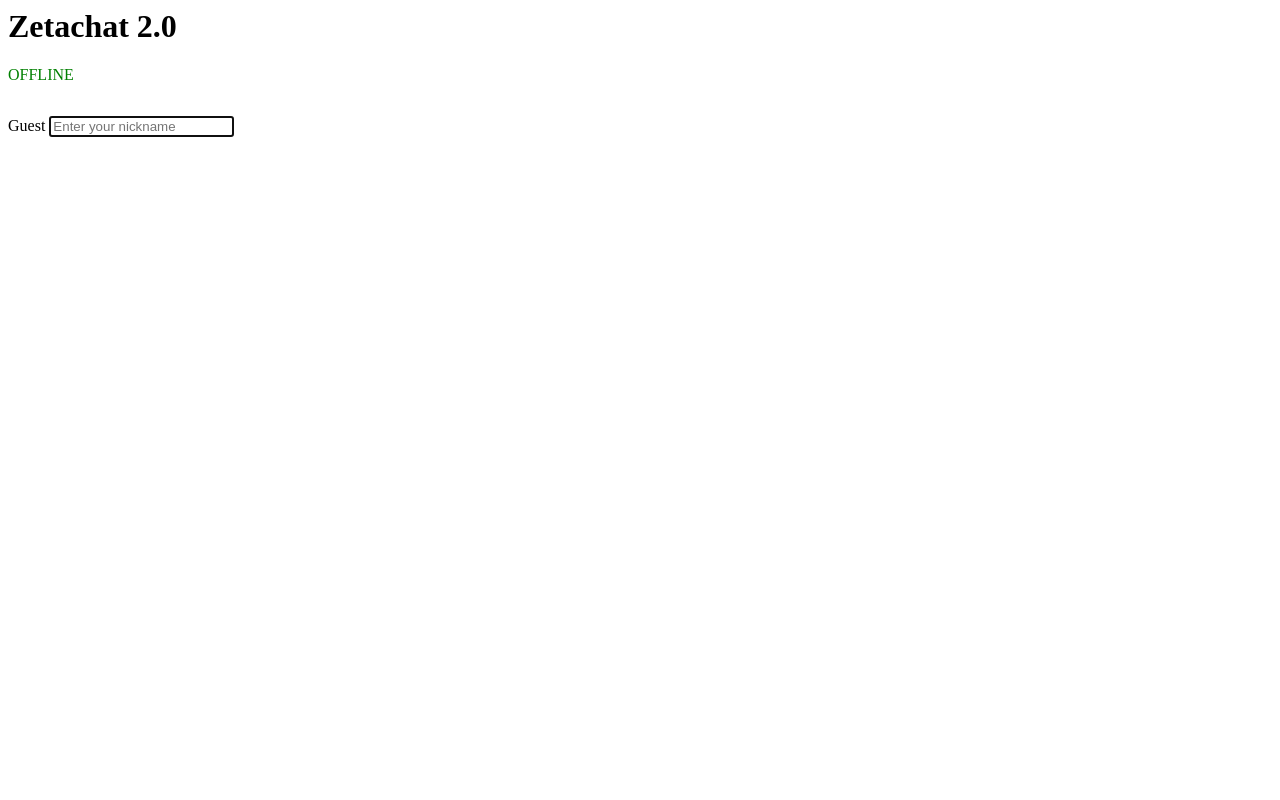
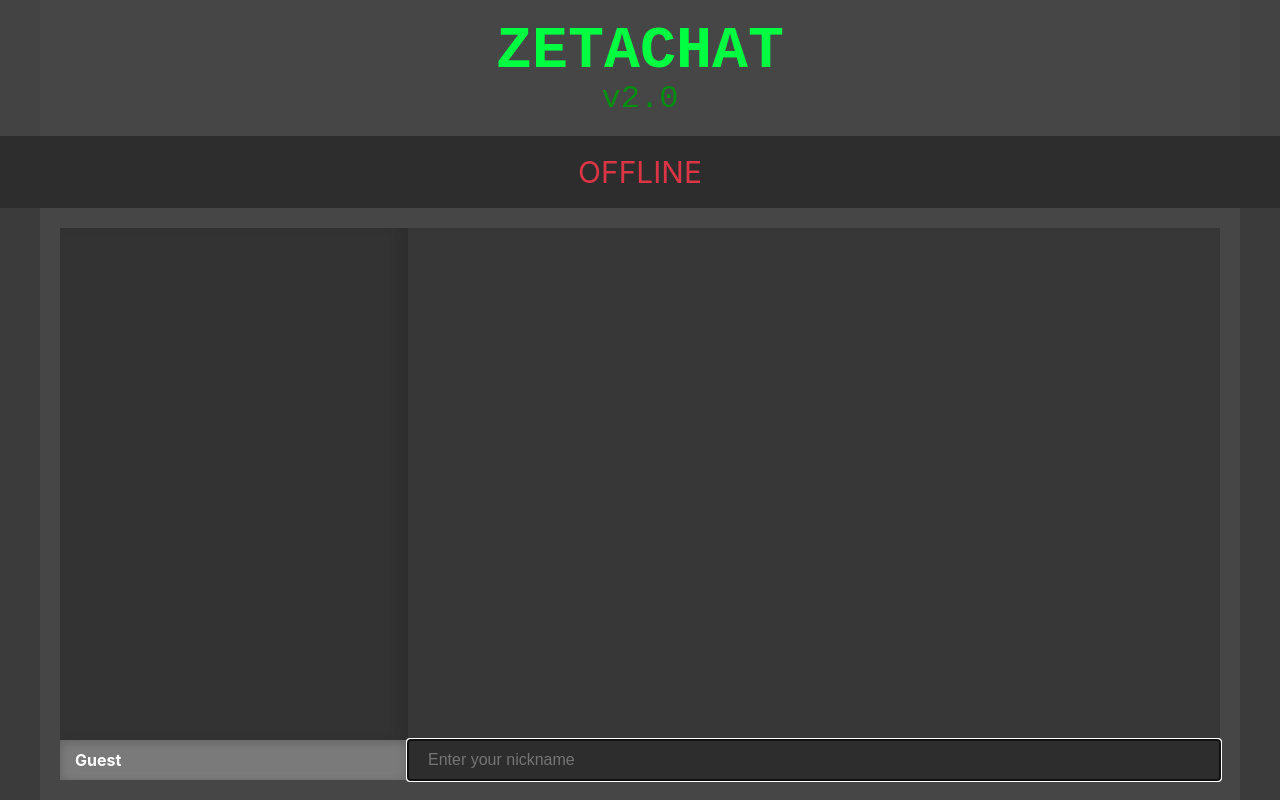
Before and after one commit to OskarZeta/Chat, a website built with webpack: page public/index.html in a window 1280 px wide. Built offline with nearby package versions, Linux system fonts and the light colour scheme; no server answers.

Commit message:
Added some styling

```diff
--- a/public/index.html
+++ b/public/index.html
@@ -3,25 +3,39 @@
   <meta charset="UTF-8">
   <link rel="stylesheet" href="assets/css/bundle.css">
   <link href="favicon.ico" rel="icon" type="image/x-icon">
+  <!-- <link href="https://fonts.googleapis.com/css?family=VT323&display=swap" rel="stylesheet"> -->
   <title>Zetachat 2.0</title>
 </head>
 <body>
-    <header>
-      <h1>Zetachat 2.0</h1>
+  <div class="app app--dark">
+    <header class="header">
+      <div class="container container--header">
+        <h1>zetachat</h1>
+        <span class="header__version">v2.0</span>
+      </div>
     </header>
-    <main>
-      <div id="status">OFFLINE</div>
-      <div class="content">
-        <ul class="content__users" id="users"></ul>
-        <ul class="content__messages" id="messages"></ul>
+    <main class="content">
+      <section class="content__status">
+        <div class="container">
+          <span class="content__status-value content__status-value--offline" id="status">OFFLINE</span>
         </div>
-      <form id="form">
-        <div>
-          <span id="nickname">Guest</span>
-          <input type="text" id="input" required autofocus autocomplete="off" placeholder="Enter your nickname">
+      </section>
+      <section class="chat">
+        <div class="container container--chat">
+          <div class="chat__wrapper">
+            <ul class="chat__users" id="users"></ul>
+            <ul class="chat__messages" id="messages"></ul>
+          </div>
+          <form class="chat__form" id="form">
+            <div class="chat__form-wrapper">
+              <span class="chat__form-nickname" id="nickname">Guest</span>
+              <input class="chat__form-input" type="text" id="input" required autofocus autocomplete="off" placeholder="Enter your nickname">
             </div>
           </form>
+        </div>
+      </section>
     </main>
+  </div>
   <script src="assets/js/bundle.js"></script>
 </body>
 </html>
--- /dev/null
+++ b/src/frontend/css/blocks/app.css
@@ -0,0 +1,9 @@
+.app {
+  display: flex;
+  flex-direction: column;
+  width: 100%;
+  height: 100%;
+}
+.app--dark {
+  background: #2d2d2d;
+}
--- /dev/null
+++ b/src/frontend/css/blocks/chat.css
@@ -0,0 +1,64 @@
+.chat {
+  display: flex;
+  flex-direction: column;
+  flex-grow: 2;
+  background: #3b3b3b;
+}
+.chat__wrapper {
+  display: flex;
+  min-height: 320px;
+  flex-grow: 2;
+  color: rgb(209, 209, 209);
+  font-size: 16px;
+}
+.chat__users {
+  background: #333333;
+  width: 30%;
+  overflow-y: auto;
+  padding: 10px 15px;
+  box-shadow: inset -10px 0px 10px 0px rgba(0, 0, 0, 0.1);
+}
+.chat__user {
+  word-wrap: break-word;
+}
+.chat__messages {
+  background: #373737;
+  width: 70%;
+  overflow-y: auto;
+  padding: 10px;
+}
+.chat__message {
+  padding: 2px 0;
+}
+.chat__timestamp {
+  font-size: 12px;
+  opacity: 0.7;
+}
+.chat__username {
+  font-weight: bold;
+}
+.chat__form {
+  margin: 0;
+}
+.chat__form-wrapper {
+  display: flex;
+}
+.chat__form-nickname {
+  width: 30%;
+  padding: 10px 15px;
+  background: rgba(145, 145, 145, 0.7);
+  color: white;
+  font-weight: bold;
+  box-shadow: inset 0px 2px 10px 0px rgba(0, 0, 0, 0.2);
+}
+.chat__form-input {
+  width: 70%;
+  padding: 10px 20px;
+  background: #2d2d2d;
+  font-size: 16px;
+  color: rgb(209, 209, 209);
+  border: none;
+}
+.chat__text {
+  word-wrap: break-word;
+}
--- /dev/null
+++ b/src/frontend/css/blocks/container.css
@@ -0,0 +1,24 @@
+.container {
+  width: 768px;
+  margin: 0 auto;
+  padding: 20px;
+}
+.container--header {
+  background: #464646;
+}
+.container--chat {
+  height: 100%;
+  display: flex;
+  flex-direction: column;
+  background: #464646;
+}
+@media (min-width: 992px) {
+  .container {
+    width: 992px;
+  }
+}
+@media (min-width: 1200px) {
+  .container {
+    width: 1200px;
+  }
+}
--- a/src/frontend/css/blocks/content.css
+++ b/src/frontend/css/blocks/content.css
@@ -1,10 +1,18 @@
 .content {
   display: flex;
+  flex-direction: column;
+  flex-grow: 2;
 }
-.content__users {
-  background: darkblue;
-  color: white;
+.content__status {
+  text-align: center;
 }
-.content__messages {
-  background: lightblue;
+.content__status-value {
+  font-size: 30px;
+  line-height: 32px;
 }
+.content__status-value--offline {
+  color: #dc3545;
+}
+.content__status-value--online {
+  color: #28a745;
+}
--- /dev/null
+++ b/src/frontend/css/blocks/header.css
@@ -0,0 +1,19 @@
+.header {
+  background: #434343;
+  font-family: 'VT323', monospace;
+}
+.header h1 {
+  color: #00FF41;
+  text-transform: uppercase;
+  font-size: 60px;
+  line-height: 62px;
+  text-align: center;
+  margin: 0;
+}
+.header__version {
+  display: block;
+  text-align: center;
+  font-size: 32px;
+  line-height: 34px;
+  color: #008F11;
+}
--- a/src/frontend/css/style.css
+++ b/src/frontend/css/style.css
@@ -1,11 +1,28 @@
+@import './blocks/app.css';
+@import './blocks/container.css';
+@import './blocks/header.css';
 @import './blocks/content.css';
+@import './blocks/chat.css';
 
+* {
+  box-sizing: border-box;
+}
+body {
+  margin: 0;
+  padding: 0;
+  font-family: -apple-system, BlinkMacSystemFont, "Segoe UI", "Roboto", "Oxygen",
+    "Ubuntu", "Cantarell", "Fira Sans", "Droid Sans", "Helvetica Neue",
+    sans-serif;
+  -webkit-font-smoothing: antialiased;
+  -moz-osx-font-smoothing: grayscale;
+  min-width: 768px;
+  height: 100%;
+  min-height: 100%;
+}
 ul {
   list-style-type: none;
-}
-
-#status {
-  color: green;
+  margin: 0;
+  padding: 0;
 }
 .hidden {
   display: none;
--- a/src/frontend/index.js
+++ b/src/frontend/index.js
@@ -7,11 +7,29 @@ let logged = false;
 // DOM manipulations
 function addMessage(username, message, timestamp) {
   const messages = document.getElementById('messages');
+  setChatHeight(messages.clientHeight);
   const li = document.createElement('li');
+  li.classList.add('chat__message');
   const date = parseTimestamp(timestamp);
-  const time = `${date.hours}:${date.minutes}:${date.seconds}`;
-  li.innerHTML = `[${time}]${username}: ${message}`;
+  let { hours, minutes, seconds } = date;
+  if (hours < 10) hours = '0' + hours;
+  if (minutes < 10) minutes = '0' + minutes;
+  if (seconds < 10) seconds = '0' + seconds;
+  const time = `${hours}:${minutes}:${seconds}`;
+  li.innerHTML = `
+    <span class="chat__timestamp">[${time}]</span>
+    <span class="chat__username">${username}:</span>
+    <span class="chat__text">${message}</span>
+  `;
   messages.appendChild(li);
+  scrollDown(messages);
+}
+function scrollDown(element) {
+  element.scrollTop = element.scrollHeight;
+}
+function setChatHeight(value) {
+  const chat = document.querySelector('.chat__wrapper');
+  chat.style.height = value + 'px';
 }
 function setNickname(value) {
   const nickname = document.getElementById('nickname');
@@ -27,13 +45,22 @@ function renderUserList(array) {
   });
   array.forEach(user => {
     const li = document.createElement('li');
+    li.classList.add('chat__user');
     li.innerHTML = user.name;
     users.appendChild(li);
   });
 }
 function setStatus(value) {
   const status = document.getElementById('status');
-  status.innerHTML = value;
+  if (value) {
+    status.classList.remove('content__status-value--offline');
+    status.classList.add('content__status-value--online');
+    status.innerHTML = 'ONLINE';
+  } else {
+    status.classList.remove('content__status-value--online');
+    status.classList.add('content__status-value--offline');
+    status.innerHTML = 'OFFLINE';
+  }
 }
 function setPlaceholder(element, text) {
   element.placeholder = text;
@@ -77,8 +104,8 @@ form.addEventListener('submit', e => {
 });
 
 // websocket event listeners
-webSocket.onopen = () => setStatus('ONLINE');
-webSocket.onclose = () => setStatus('OFFLINE');
+webSocket.onopen = () => setStatus(true);
+webSocket.onclose = () => setStatus(false);
 webSocket.onmessage = res => {
   let data = JSON.parse(res.data);
   switch (data.type) {
```
Lines whose indentation alone changed are shown as unchanged.
